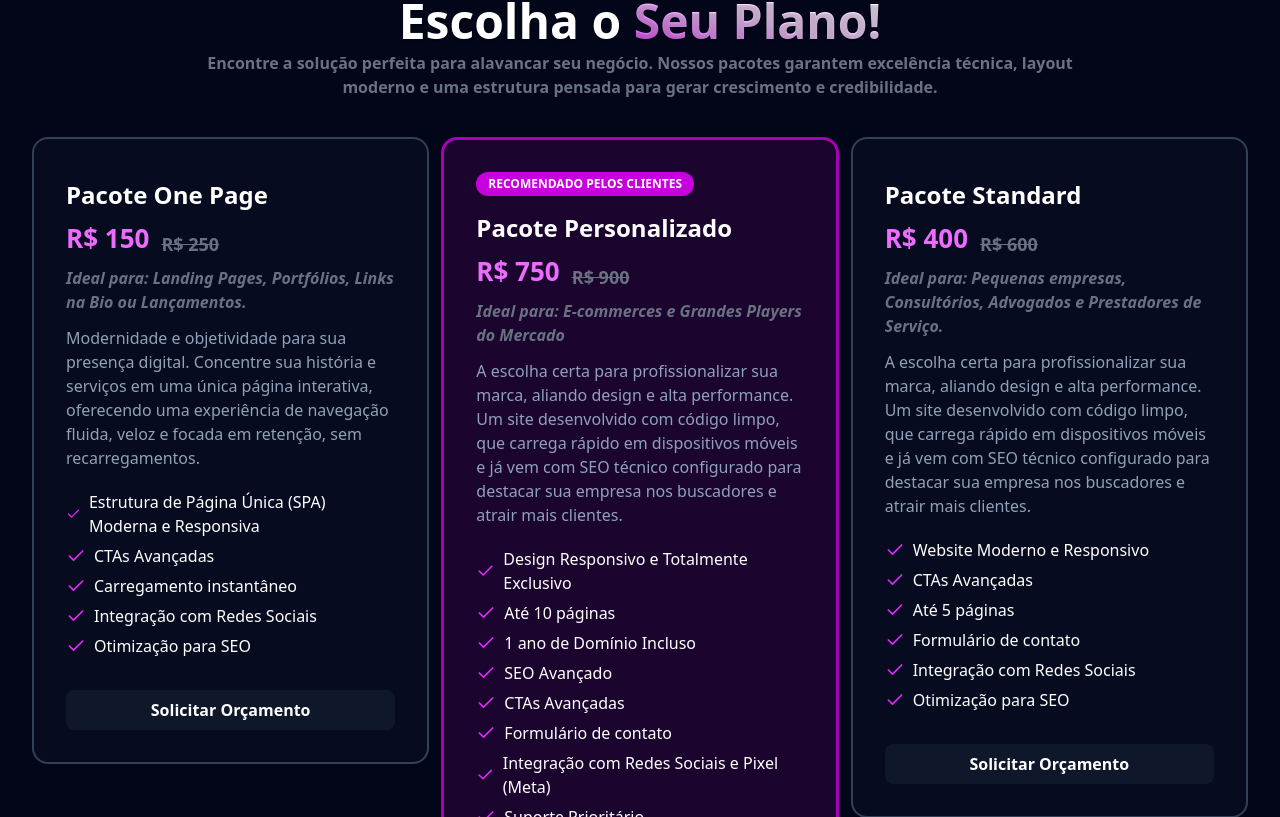
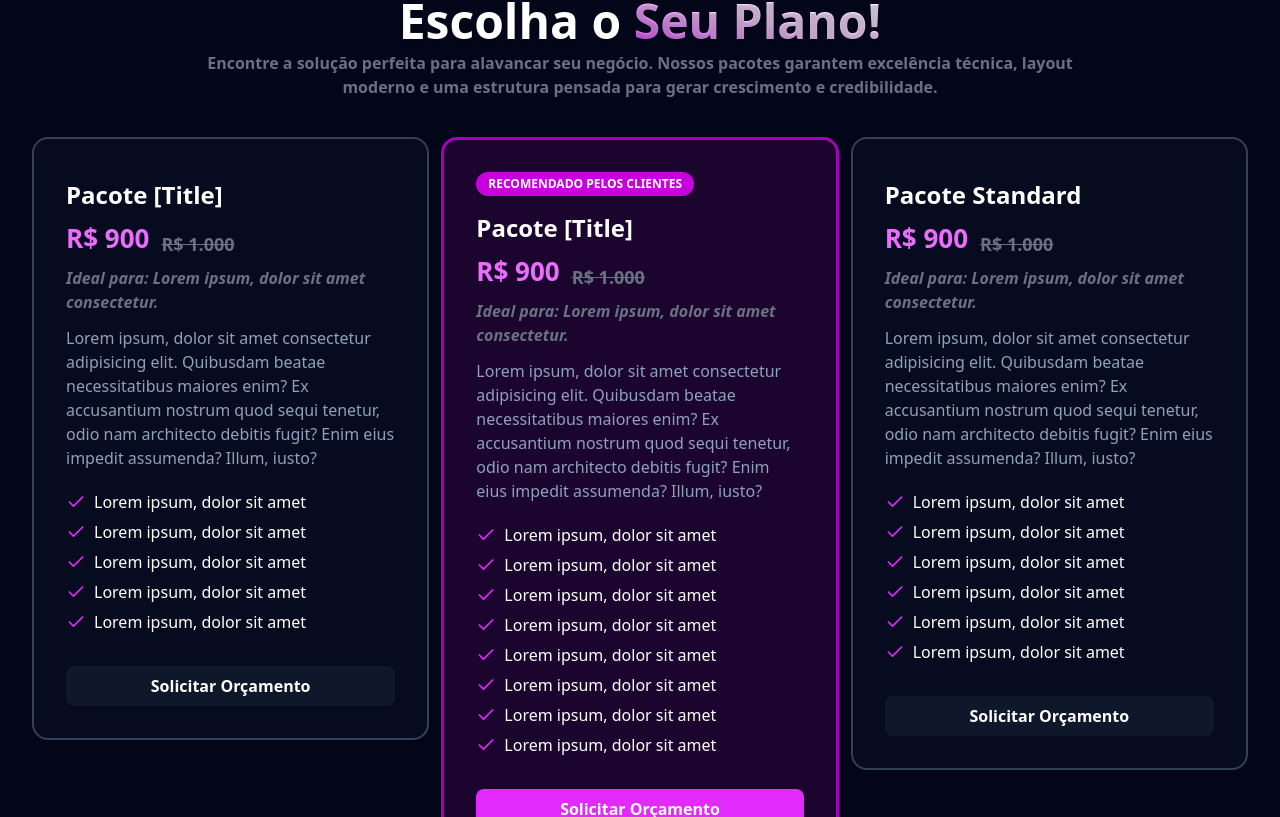
Before and after one commit to joaogabrieldev/projeto--landing-page, a React (Vite) app: page / in a window 1280 px wide. Shown: the part 2483-3300 px from the top of the page. Built offline with nearby package versions, Linux system fonts and the light colour scheme.

Commit message:
feat: add base text in all section who need this

```diff
--- a/src/assets/faq.ts
+++ b/src/assets/faq.ts
@@ -1,74 +1,72 @@
 import type { FAQ } from "./types/assets.types";
-
 
 export const questions: FAQ[] = [
   {
-    title: "Prazos e Processos",
+    title: "Title 1",
     questions: [
       {
         questionID: 1,
-        questionTitle: "Qual é o prazo de entrega do meu site?",
+        questionTitle: "Lorem ipsum, dolor sit amet?",
         questionBody:
-          "O prazo varia conforme a complexidade. Para o Pacote One Page, a entrega média é de 5 a 7 dias úteis após o recebimento do conteúdo. Para o Pacote Standard, o prazo é de 10 a 15 dias úteis. Projetos personalizados têm cronogramas definidos sob medida.",
+          "Lorem ipsum, dolor sit amet consectetur adipisicing elit. Quibusdam beatae necessitatibus maiores enim? Ex accusantium nostrum quod sequi tenetur, odio nam architecto debitis fugit? Enim eius impedit assumenda? Illum, iusto?",
       },
       {
         questionID: 2,
-        questionTitle:
-          "Quais materiais são necessários para iniciar o projeto?",
+        questionTitle: "Lorem ipsum, dolor sit amet?",
         questionBody:
-          "Para iniciarmos o projeto, precisaremos do seu logotipo em alta resolução e, fundamentalmente, de fotos profissionais da sua empresa, produtos e/ou perfil pessoal, e de textos descritivos sobre o seu negócio. Não recomendamos o uso de bancos de imagem, pois materiais autênticos aumentam a percepção de valor da marca e geram muito mais confiança no seu cliente. Caso ainda não tenha um fotógrafo, podemos indicar parceiros de confiança.",
+          "Lorem ipsum, dolor sit amet consectetur adipisicing elit. Quibusdam beatae necessitatibus maiores enim? Ex accusantium nostrum quod sequi tenetur, odio nam architecto debitis fugit? Enim eius impedit assumenda? Illum, iusto?",
       },
       {
         questionID: 3,
-        questionTitle: "Existe um formato padrão para o envio dos textos?",
+        questionTitle: "Lorem ipsum, dolor sit amet?",
         questionBody:
-          "Para poupar seu tempo, nós fornecemos um Guia de Conteúdo exclusivo. É um arquivo estruturado e simples para você preencher exatamente com o que precisamos para cada seção, sem complicações.",
+          "Lorem ipsum, dolor sit amet consectetur adipisicing elit. Quibusdam beatae necessitatibus maiores enim? Ex accusantium nostrum quod sequi tenetur, odio nam architecto debitis fugit? Enim eius impedit assumenda? Illum, iusto?",
       },
     ],
   },
   {
-    title: "Custos e Pagamento",
+    title: "Title 2",
     questions: [
       {
         questionID: 4,
-        questionTitle: "O pagamento é mensal ou único?",
+        questionTitle: "Lorem ipsum, dolor sit amet?",
         questionBody:
-          "O valor do desenvolvimento do site é único. Você paga pelo projeto e o site é seu. Não cobramos mensalidade pelo desenvolvimento. As únicas taxas recorrentes que você terá (externas a nós) são o registro do domínio (seu endereço .com.br) e a hospedagem anual, lembrando que no plano personalizado o valor do domínio está incluso no valor do pacote",
+          "Lorem ipsum, dolor sit amet consectetur adipisicing elit. Quibusdam beatae necessitatibus maiores enim? Ex accusantium nostrum quod sequi tenetur, odio nam architecto debitis fugit? Enim eius impedit assumenda? Illum, iusto?",
       },
       {
         questionID: 5,
-        questionTitle: "Vocês incluem o domínio e a hospedagem?",
+        questionTitle: "Lorem ipsum, dolor sit amet?",
         questionBody:
-          "A hospedagem é contratada diretamente por você em seu nome (para garantir que a propriedade do site seja 100% sua), mas fique tranquilo: nós te guiamos para escolher a melhor opção do mercado sem nenhum custo adicional. Quanto ao domínio (seu endereço .com.br), ele é contratado à parte nos pacotes iniciais. Porém, como bônus exclusivo, no Pacote Personalizado nós presenteamos você com 1 ano de domínio totalmente grátis.",
+          "Lorem ipsum, dolor sit amet consectetur adipisicing elit. Quibusdam beatae necessitatibus maiores enim? Ex accusantium nostrum quod sequi tenetur, odio nam architecto debitis fugit? Enim eius impedit assumenda? Illum, iusto?",
       },
     ],
   },
   {
-    title: "Técnico e Manutenção",
+    title: "Title 3",
     questions: [
       {
         questionID: 6,
-        questionTitle: "O site vai funcionar no celular?",
+        questionTitle: "Lorem ipsum, dolor sit amet?",
         questionBody:
-          "Sim, absolutamente. Todos os nossos projetos são desenvolvidos com a metodologia Mobile First. Isso significa que seu site se adaptará perfeitamente a qualquer tamanho de tela, seja computador, tablet ou smartphone, garantindo uma navegação fluida para o usuário.",
+          "Lorem ipsum, dolor sit amet consectetur adipisicing elit. Quibusdam beatae necessitatibus maiores enim? Ex accusantium nostrum quod sequi tenetur, odio nam architecto debitis fugit? Enim eius impedit assumenda? Illum, iusto?",
       },
       {
         questionID: 7,
-        questionTitle: "Meu site vai aparecer no Google?",
+        questionTitle: "Lorem ipsum, dolor sit amet?",
         questionBody:
-          "Sim. Todos os nossos sites são entregues com SEO Técnico configurado. Isso inclui a estrutura correta de cabeçalhos, otimização de velocidade, sitemap e indexação no Google Search Console, facilitando que sua empresa seja encontrada nas pesquisas.",
+          "Lorem ipsum, dolor sit amet consectetur adipisicing elit. Quibusdam beatae necessitatibus maiores enim? Ex accusantium nostrum quod sequi tenetur, odio nam architecto debitis fugit? Enim eius impedit assumenda? Illum, iusto?",
       },
       {
         questionID: 8,
-        questionTitle: "O que é SEO?",
+        questionTitle: "Lorem ipsum, dolor sit amet?",
         questionBody:
-          "SEO (Otimização para Mecanismos de Busca) é um conjunto de técnicas que aplicamos na estrutura do seu site para que o Google 'goste' dele. O objetivo é fazer com que sua empresa apareça nas melhores posições quando alguém pesquisar pelo seu serviço na internet, ajudando você a receber mais visitas e clientes de forma orgânica (gratuita), sem depender apenas de anúncios pagos.",
+          "Lorem ipsum, dolor sit amet consectetur adipisicing elit. Quibusdam beatae necessitatibus maiores enim? Ex accusantium nostrum quod sequi tenetur, odio nam architecto debitis fugit? Enim eius impedit assumenda? Illum, iusto?",
       },
       {
         questionID: 9,
-        questionTitle: "O que é um site 'One Page'?",
+        questionTitle: "Lorem ipsum, dolor sit amet?",
         questionBody:
-          "Também conhecida como SPA (Single Page Application), A estrutura 'One Page' é uma estrutura moderna onde todo o conteúdo (Sobre, Serviços, Contato) é apresentado em uma única página longa, com rolagem suave. É a tendência atual para quem busca objetividade, carregamento rápido e alta conversão, especialmente em dispositivos móveis.",
+          "Lorem ipsum, dolor sit amet consectetur adipisicing elit. Quibusdam beatae necessitatibus maiores enim? Ex accusantium nostrum quod sequi tenetur, odio nam architecto debitis fugit? Enim eius impedit assumenda? Illum, iusto?",
       },
     ],
   },
--- a/src/assets/plans.ts
+++ b/src/assets/plans.ts
@@ -2,93 +2,92 @@ import type { Plans } from "./types/assets.types";
 
 export const plans: Plans[] = [
   {
-    title: "Pacote One Page",
-    price: 150,
-    originalPrice: 250,
+    title: "Pacote [Title]",
+    price: 900,
+    originalPrice: 1000,
     emphasis: false,
     description:
-      "Modernidade e objetividade para sua presença digital. Concentre sua história e serviços em uma única página interativa, oferecendo uma experiência de navegação fluida, veloz e focada em retenção, sem recarregamentos.",
-    recommendation: "Landing Pages, Portfólios, Links na Bio ou Lançamentos.",
+      "Lorem ipsum, dolor sit amet consectetur adipisicing elit. Quibusdam beatae necessitatibus maiores enim? Ex accusantium nostrum quod sequi tenetur, odio nam architecto debitis fugit? Enim eius impedit assumenda? Illum, iusto?",
+    recommendation: "Lorem ipsum, dolor sit amet consectetur.",
     beneficts: [
       {
-        title: "Estrutura de Página Única (SPA) Moderna e Responsiva",
+        title: "Lorem ipsum, dolor sit amet",
       },
       {
-        title: "CTAs Avançadas",
+        title: "Lorem ipsum, dolor sit amet",
       },
       {
-        title: "Carregamento instantâneo",
+        title: "Lorem ipsum, dolor sit amet",
       },
       {
-        title: "Integração com Redes Sociais",
+        title: "Lorem ipsum, dolor sit amet",
       },
       {
-        title: "Otimização para SEO",
+        title: "Lorem ipsum, dolor sit amet",
       },
     ],
   },
   {
-    title: "Pacote Personalizado",
-    price: 750,
-    originalPrice: 900,
+    title: "Pacote [Title]",
+    price: 900,
+    originalPrice: 1000,
     emphasis: true,
     description:
-      "A escolha certa para profissionalizar sua marca, aliando design e alta performance. Um site desenvolvido com código limpo, que carrega rápido em dispositivos móveis e já vem com SEO técnico configurado para destacar sua empresa nos buscadores e atrair mais clientes.",
-    recommendation: "E-commerces e Grandes Players do Mercado",
+      "Lorem ipsum, dolor sit amet consectetur adipisicing elit. Quibusdam beatae necessitatibus maiores enim? Ex accusantium nostrum quod sequi tenetur, odio nam architecto debitis fugit? Enim eius impedit assumenda? Illum, iusto?",
+    recommendation: "Lorem ipsum, dolor sit amet consectetur.",
     beneficts: [
       {
-        title: "Design Responsivo e Totalmente Exclusivo",
+        title: "Lorem ipsum, dolor sit amet",
       },
       {
-        title: "Até 10 páginas",
+        title: "Lorem ipsum, dolor sit amet",
       },
       {
-        title: "1 ano de Domínio Incluso",
+        title: "Lorem ipsum, dolor sit amet",
       },
       {
-        title: "SEO Avançado",
+        title: "Lorem ipsum, dolor sit amet",
       },
       {
-        title: "CTAs Avançadas",
+        title: "Lorem ipsum, dolor sit amet",
       },
       {
-        title: "Formulário de contato",
+        title: "Lorem ipsum, dolor sit amet",
       },
       {
-        title: "Integração com Redes Sociais e Pixel (Meta)",
+        title: "Lorem ipsum, dolor sit amet",
       },
       {
-        title: "Suporte Prioritário",
+        title: "Lorem ipsum, dolor sit amet",
       },
     ],
   },
   {
     title: "Pacote Standard",
-    price: 400,
-    originalPrice: 600,
+    price: 900,
+    originalPrice: 1000,
     emphasis: false,
     description:
-      "A escolha certa para profissionalizar sua marca, aliando design e alta performance. Um site desenvolvido com código limpo, que carrega rápido em dispositivos móveis e já vem com SEO técnico configurado para destacar sua empresa nos buscadores e atrair mais clientes.",
-    recommendation:
-      "Pequenas empresas, Consultórios, Advogados e Prestadores de Serviço.",
+      "Lorem ipsum, dolor sit amet consectetur adipisicing elit. Quibusdam beatae necessitatibus maiores enim? Ex accusantium nostrum quod sequi tenetur, odio nam architecto debitis fugit? Enim eius impedit assumenda? Illum, iusto?",
+    recommendation: "Lorem ipsum, dolor sit amet consectetur.",
     beneficts: [
       {
-        title: "Website Moderno e Responsivo",
+        title: "Lorem ipsum, dolor sit amet",
       },
       {
-        title: "CTAs Avançadas",
+        title: "Lorem ipsum, dolor sit amet",
       },
       {
-        title: "Até 5 páginas",
+        title: "Lorem ipsum, dolor sit amet",
       },
       {
-        title: "Formulário de contato",
+        title: "Lorem ipsum, dolor sit amet",
       },
       {
-        title: "Integração com Redes Sociais",
+        title: "Lorem ipsum, dolor sit amet",
       },
       {
-        title: "Otimização para SEO",
+        title: "Lorem ipsum, dolor sit amet",
       },
     ],
   },
--- a/src/components/PlanCard/PlanCard.tsx
+++ b/src/components/PlanCard/PlanCard.tsx
@@ -36,7 +36,7 @@ const PlanCard = ({
     : `bg-slate-900 ${defaultTransition} hover:shadow-md hover:shadow-gray-700/40`;
 
   return (
-    <div className={`rounded-2xl ${hasEmphasis} px-8 py-8`}>
+    <div className={`rounded-2xl ${hasEmphasis} px-8 py-8 max-w-[530px]`}>
       {hasBadge}
       <div>
         <h1 className="my-2 text-2xl font-bold text-white select-none">
--- a/src/widgets/Resources/Resources.tsx
+++ b/src/widgets/Resources/Resources.tsx
@@ -17,6 +17,7 @@ const Resources = () => {
           initial={{ opacity: 0, y: 20 }}
           whileInView={{ opacity: 1, y: 0 }}
           transition={{ duration: 1.5 }}
+          viewport={{ once: true }}
           className="text-2xl font-bold text-white"
         >
           Tudo o que você precisa
@@ -25,6 +26,7 @@ const Resources = () => {
           initial={{ opacity: 0, y: 20 }}
           whileInView={{ opacity: 1, y: 0 }}
           transition={{ duration: 1.5 }}
+          viewport={{ once: true }}
           className="font-semibold text-gray-500"
         >
           Estrutura enxuta com componentes reutilizáveis, performance de sobre e
```
